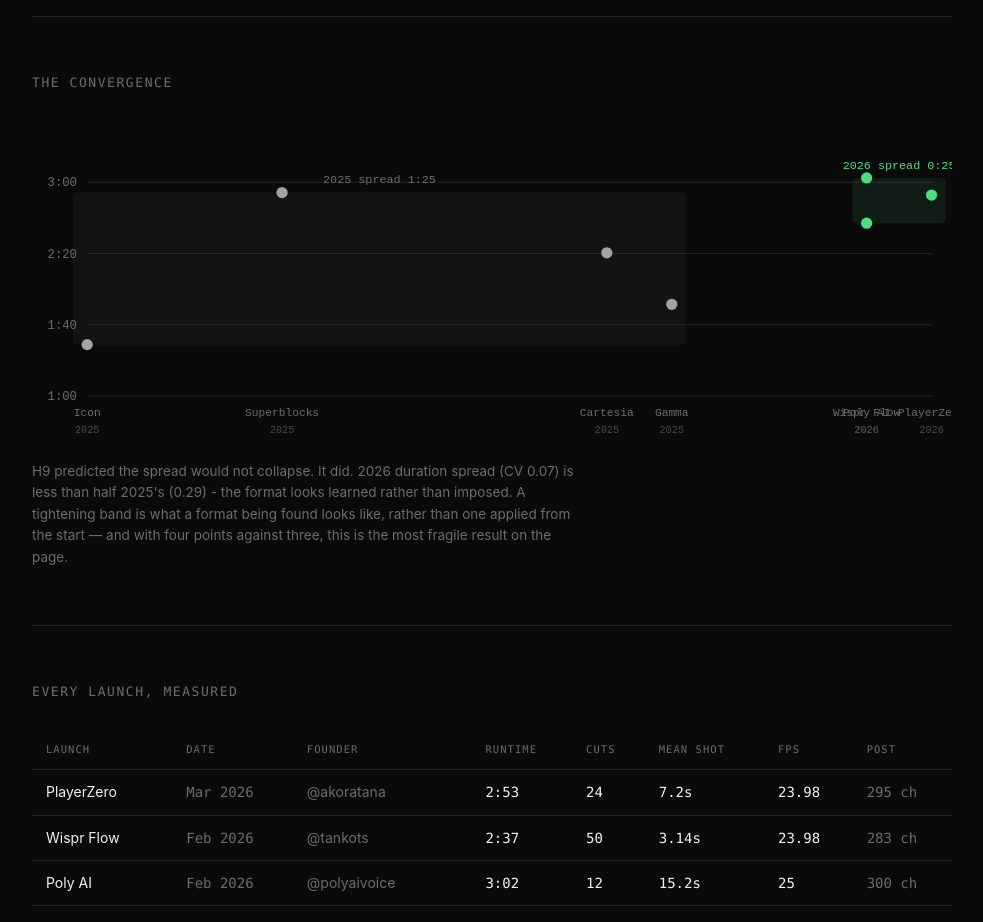
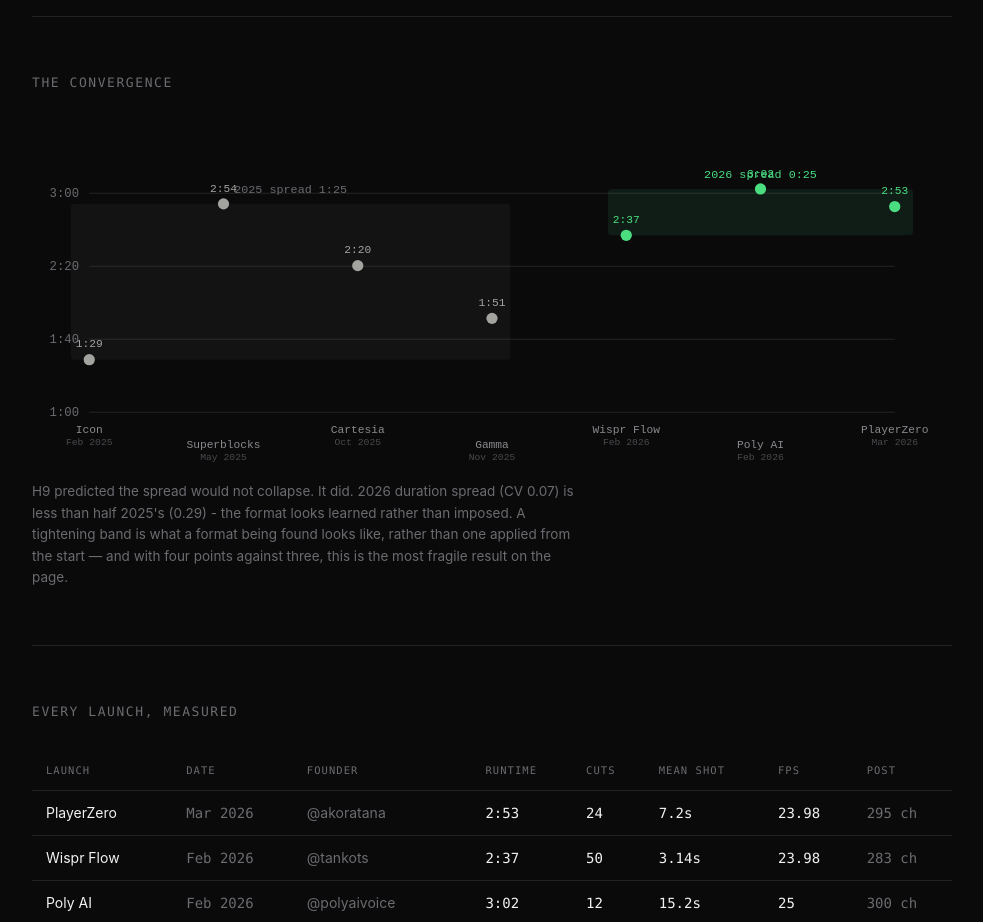
Before and after one commit to Saraid10/format-contract, a plain HTML site: page site/index.html in a window 1280 px wide. Shown: the part 2680-3602 px from the top of the page, without its empty margins (148-1131 px from the left). Drawn offline with Linux system fonts and the light colour scheme.

Commit message:
Space the chart chronologically so two February launches stop colliding
Wispr Flow and Poly AI share a month, so a true time axis put them on the
same x and overlapped their labels into nonsense. With seven points the
interval between launches was never the thing being shown.

```diff
--- a/site/index.html
+++ b/site/index.html
@@ -460,11 +460,16 @@
     });
     pts.sort(function (a, b) { return a.t - b.t; });
 
-    var W = 900, H = 320, padL = 54, padR = 20, padT = 24, padB = 52;
-    var tMin = pts[0].t, tMax = pts[pts.length - 1].t;
+    // Spaced evenly in chronological order rather than on a true time axis. Two launches share
+    // February 2026, so a real time scale collides their points and their labels - and with
+    // seven points the interval between launches is not what the chart is about.
+    pts.forEach(function (p, i) { p.i = i; });
+
+    var W = 900, H = 340, padL = 56, padR = 56, padT = 34, padB = 56;
+    var n = pts.length;
     var dMax = 200, dMin = 60;
 
-    var x = function (t) { return padL + (tMax === tMin ? 0.5 : (t - tMin) / (tMax - tMin)) * (W - padL - padR); };
+    var x = function (i) { return padL + (n === 1 ? 0.5 : i / (n - 1)) * (W - padL - padR); };
     var y = function (d) { return padT + (1 - (d - dMin) / (dMax - dMin)) * (H - padT - padB); };
 
     var svg = ['<svg viewBox="0 0 ' + W + ' ' + H + '" role="img" aria-label="Launch video runtime over time, showing 2026 clustering tighter than 2025">'];
@@ -485,25 +490,34 @@
       if (group.length < 2) return;
       var ds = group.map(function (p) { return p.d; });
       var lo = Math.min.apply(null, ds), hi = Math.max.apply(null, ds);
-      var xs = group.map(function (p) { return x(p.t); });
-      var x0 = Math.min.apply(null, xs) - 14, x1 = Math.max.apply(null, xs) + 14;
+      var xs = group.map(function (p) { return x(p.i); });
+      var x0 = Math.min.apply(null, xs) - 18, x1 = Math.max.apply(null, xs) + 18;
       var fill = yr === '2026' ? '#4ade80' : '#6b6b70';
       svg.push('<rect x="' + x0 + '" y="' + y(hi) + '" width="' + (x1 - x0) +
                '" height="' + (y(lo) - y(hi)) + '" fill="' + fill + '" fill-opacity="0.09" rx="4"/>');
-      svg.push('<text x="' + ((x0 + x1) / 2) + '" y="' + (y(hi) - 9) +
+      // Keep the band label inside the plot: anchor it to the group's centre but clamp so a
+      // group sitting against either edge does not push its label off the canvas.
+      var cx = Math.min(Math.max((x0 + x1) / 2, padL + 46), W - padR - 46);
+      svg.push('<text x="' + cx + '" y="' + (y(hi) - 11) +
                '" fill="' + fill + '" font-size="11.5" font-family="monospace" text-anchor="middle">' +
                yr + ' spread ' + mmss(hi - lo) + '</text>');
     });
 
     pts.forEach(function (p) {
       var c = p.year === '2026' ? '#4ade80' : '#a3a3a0';
-      svg.push('<circle cx="' + x(p.t) + '" cy="' + y(p.d) + '" r="5.5" fill="' + c + '"/>');
-      svg.push('<text x="' + x(p.t) + '" y="' + (H - padB + 20) +
-               '" fill="#6b6b70" font-size="11" font-family="monospace" text-anchor="middle">' +
-               esc(p.co.length > 11 ? p.co.slice(0, 10) + '…' : p.co) + '</text>');
-      svg.push('<text x="' + x(p.t) + '" y="' + (H - padB + 36) +
-               '" fill="#4a4a4e" font-size="10" font-family="monospace" text-anchor="middle">' +
-               esc(p.date.slice(-4)) + '</text>');
+      var px = x(p.i);
+      // Labels alternate between two baselines so adjacent names cannot collide.
+      var row = (p.i % 2) === 0 ? 0 : 15;
+      svg.push('<circle cx="' + px + '" cy="' + y(p.d) + '" r="5.5" fill="' + c + '"/>');
+      svg.push('<text x="' + px + '" y="' + (y(p.d) - 12) +
+               '" fill="' + c + '" font-size="11" font-family="monospace" text-anchor="middle">' +
+               mmss(p.d) + '</text>');
+      svg.push('<text x="' + px + '" y="' + (H - padB + 20 + row) +
+               '" fill="#8a8a8e" font-size="11" font-family="monospace" text-anchor="middle">' +
+               esc(p.co) + '</text>');
+      svg.push('<text x="' + px + '" y="' + (H - padB + 32 + row) +
+               '" fill="#4a4a4e" font-size="9.5" font-family="monospace" text-anchor="middle">' +
+               esc(p.date) + '</text>');
     });
 
     svg.push('</svg>');
```
